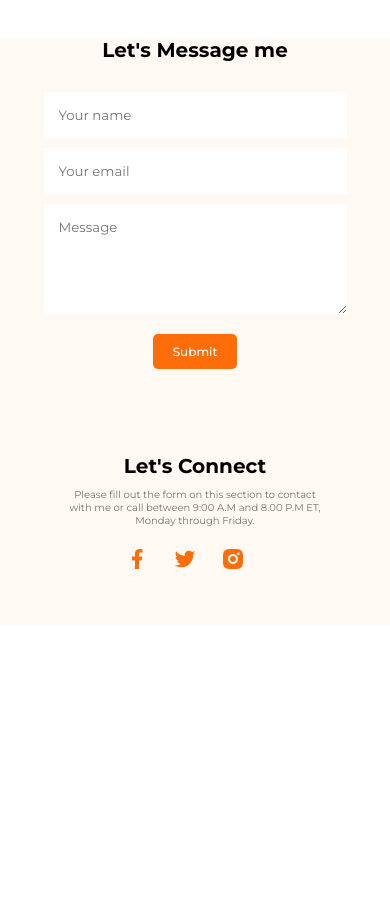
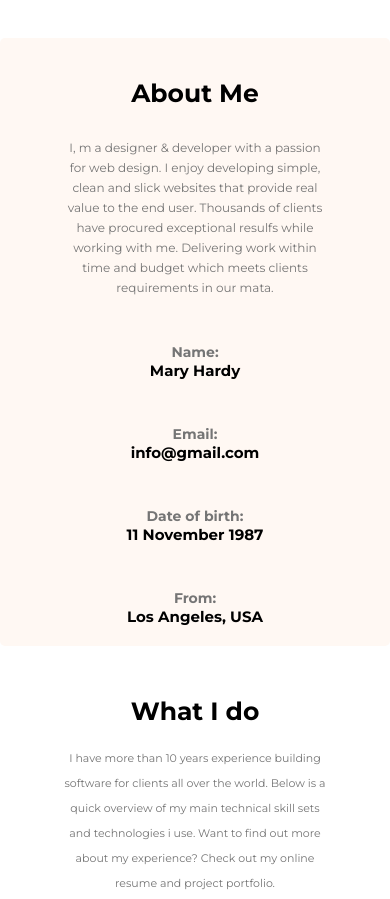
Before and after one commit to Aslam-Hosen/first-website, a plain HTML site: page index.html in a window 390 px wide. Shown: the part 1020-1919 px from the top of the page. Before the commit the page ends 1645 px from the top, so only its background shows below. Drawn offline with Linux system fonts and the light colour scheme.

Commit message:
completed responsive design

```diff
--- a/index.html
+++ b/index.html
@@ -59,7 +59,7 @@
       <main>
         <!-- About area -->
 
-           <section class="about hide">
+           <section class="about">
                 <h1>About Me</h1>
                 <p>I, m a designer & developer with a passion for web design. I enjoy developing simple, clean and slick websites that provide real value to the end user. Thousands of clients have procured exceptional resulfs while working with me. Delivering work within time and budget which meets clients requirements in our mata.</p>
 
@@ -91,7 +91,7 @@
 
            <!-- What i do area design -->
 
-           <section class="what-i-do hide">
+           <section class="what-i-do">
                 <h2>What I do</h2>
                 <p>I have more than 10 years experience building software for clients all over the world. Below is a quick
                     overview of my main technical skill sets and technologies i use. Want to find out more about my experience?
@@ -127,7 +127,7 @@
 
            <!-- Resume area style -->
 
-           <section class="hide">
+           <section class="resume">
                  <h1 class="resume-heading">A summary of My Resume</h1>
                  <div class="resume-container">
                        <div class="resume-details">
--- a/style.css
+++ b/style.css
@@ -278,16 +278,13 @@ form.contact-form input[type="submit"] {
     margin-top: 20px;
 }
 
-.hide{
-    display: none;
-}
 
 /* Responsive style */
 
 /* Small device */
 
 @media screen and (max-width:576px) {
-    nav, .nav-list, .banner{
+    nav, .nav-list, .banner, .resume-container, .skills, .information{
         flex-direction: column;
     }
 
@@ -379,6 +376,7 @@ form.contact-form input[type="submit"] {
 
     .contact-right h2 {
         font-size: 20px;
+        padding-top: 50px;
     }
 
     form.contact-form input[type="text"], input[type="email"], textarea {
@@ -387,12 +385,52 @@ form.contact-form input[type="submit"] {
         margin-top: 10px;
     }
 
+    main{
+        margin: 0;
+    }
+
+    h1.resume-heading{
+        font-size: 20px;
+    }
+
+    .resume-container {
+        padding: 0px 25px;
+    }
+
+    section.what-i-do h2 {
+        font-size: 25px;
+    }
+
+    section.what-i-do p {
+        font-size: 11px;
+        width: 265px;
+    }
+
+    .skill{
+        padding: 20px 20px;
+        text-align: center;
+    }
+
+    section.about{
+        margin: 0;
+        padding: 20px;
+        margin-bottom: 50px;
+    }
+
+    section.about p{
+        width: 100px;
+    }
+
+    section.about h1 {
+        font-size: 25px;
+        margin-top: 20px;
+    }
+
+    section.about p {
+        width: 260px;
+        font-size: 12px;
+        line-height: 20px;
+    }
+
 
 }
-
-
-/* Medium device */
-
-@media screen and (min-width:577px) and (max-width:768px) {
-
-}
```
